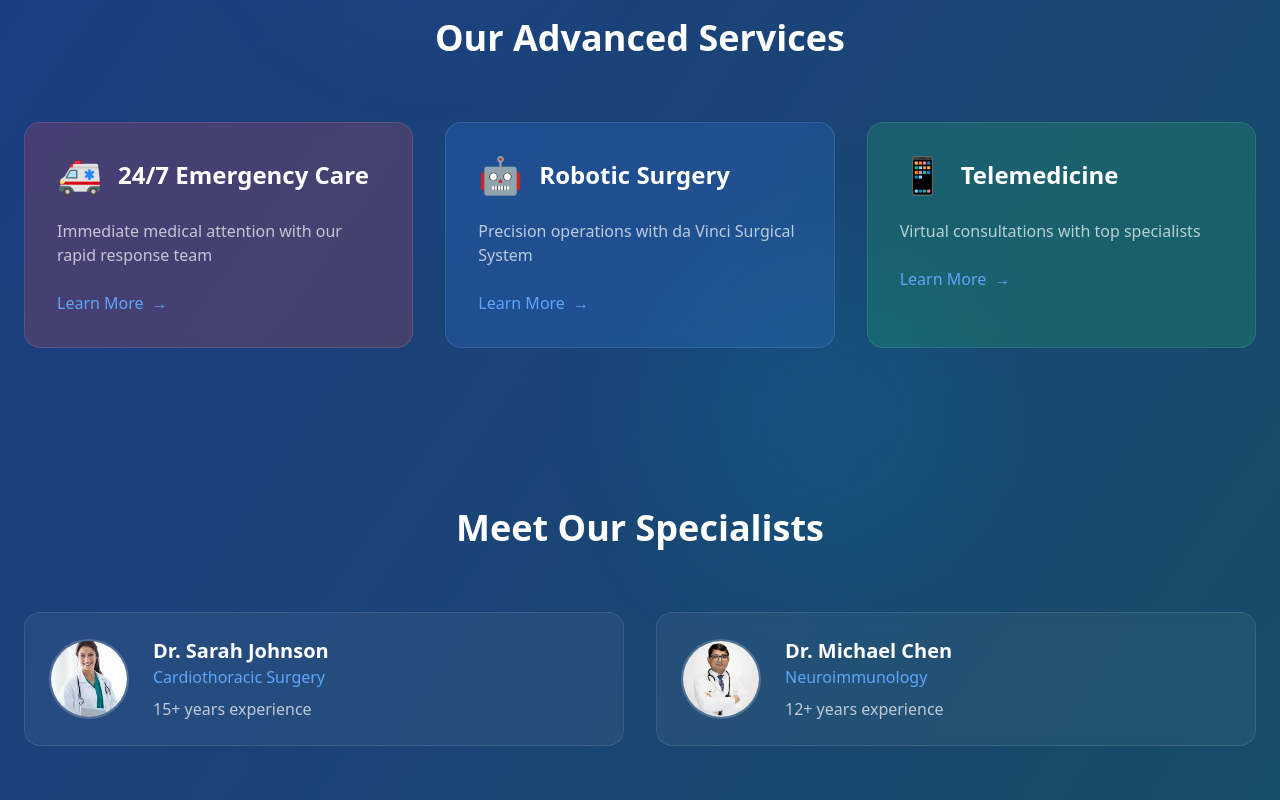
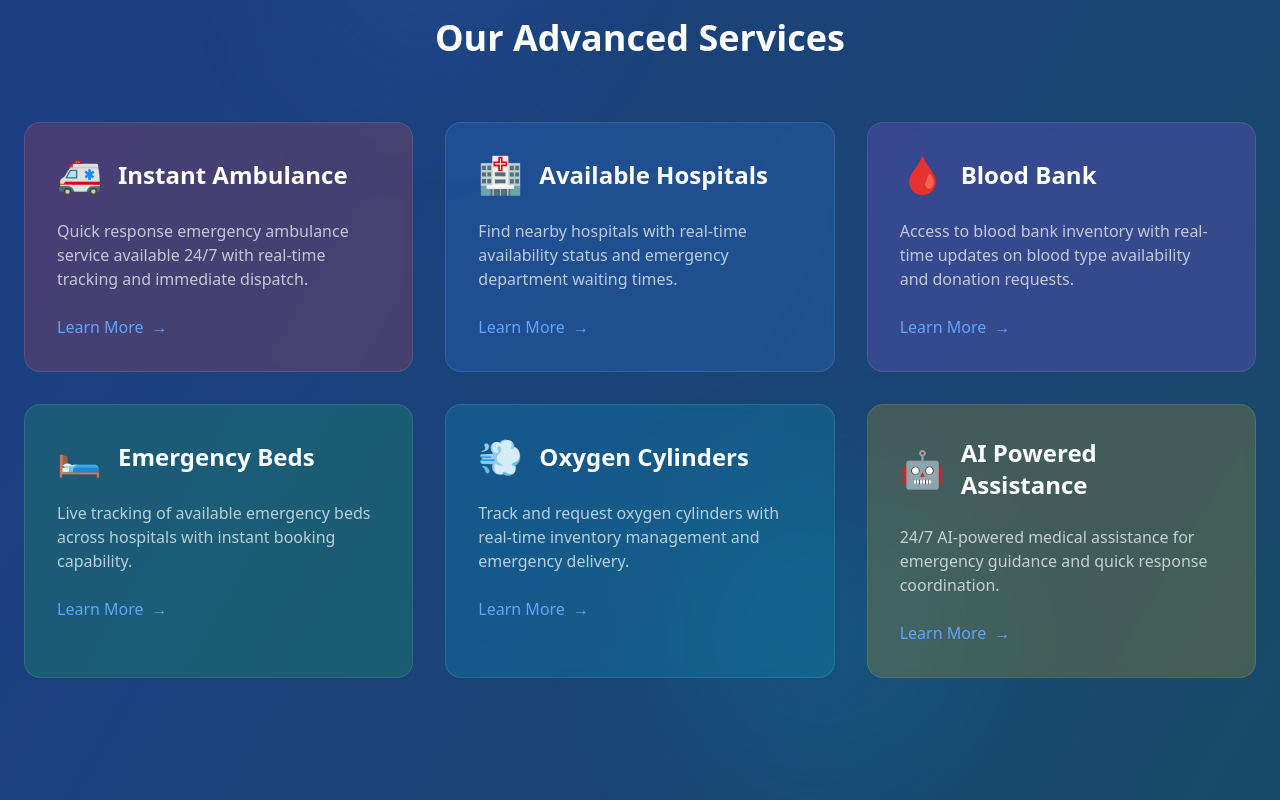
Before and after one commit to Adit10076/MediCare, a Next.js app: page / in a window 1280 px wide. Shown: the part 640-1440 px from the top of the page. Built offline with nearby package versions, Linux system fonts and the light colour scheme.

Commit message:
updated services section

```diff
--- a/app/components/ServiceCard.tsx
+++ b/app/components/ServiceCard.tsx
@@ -1,5 +1,6 @@
 'use client';
-import { motion } from 'framer-motion';
+import { motion, useAnimation } from 'framer-motion';
+import { useState, useRef, useEffect } from 'react';
 
 interface ServiceCardProps {
   title: string;
@@ -10,27 +11,133 @@ interface ServiceCardProps {
 }
 
 const ServiceCard = ({ title, icon, description, color, index }: ServiceCardProps) => {
+  const [isHovered, setIsHovered] = useState(false);
+  const [mousePos, setMousePos] = useState({ x: 0, y: 0 });
+  const cardRef = useRef<HTMLDivElement>(null);
+  const controls = useAnimation();
+
+  const handleMouseMove = (e: React.MouseEvent<HTMLDivElement>) => {
+    const rect = cardRef.current?.getBoundingClientRect();
+    if (rect) {
+      const x = e.clientX - rect.left;
+      const y = e.clientY - rect.top;
+      setMousePos({ x, y });
+
+      // Calculate rotation based on mouse position
+      const rotateX = ((y - rect.height / 2) / rect.height) * 20;
+      const rotateY = ((x - rect.width / 2) / rect.width) * -20;
+
+      controls.start({
+        rotateX,
+        rotateY,
+        transition: { type: 'spring', stiffness: 200, damping: 20 }
+      });
+    }
+  };
+
+  const handleMouseLeave = () => {
+    setIsHovered(false);
+    controls.start({
+      rotateX: 0,
+      rotateY: 0,
+      scale: 1,
+      transition: { type: 'spring', stiffness: 300 }
+    });
+  };
+
   return (
     <motion.div
+      ref={cardRef}
       initial={{ opacity: 0, y: 50 }}
       whileInView={{ opacity: 1, y: 0 }}
       viewport={{ once: true, margin: "0px 0px -100px 0px" }}
       transition={{ delay: index * 0.2 }}
-      className={`p-8 rounded-2xl backdrop-blur-sm border border-white/10 hover:border-white/20 transition-all ${color}`}
+      onMouseMove={handleMouseMove}
+      onMouseEnter={() => setIsHovered(true)}
+      onMouseLeave={handleMouseLeave}
+      animate={controls}
+      className={`p-8 rounded-2xl backdrop-blur-sm border border-white/10 hover:border-white/20 transition-all ${color} relative overflow-hidden`}
+      whileHover={{ scale: 1.05 }}
     >
+      {/* Animated background elements */}
+      <motion.div
+        className="absolute inset-0 pointer-events-none"
+        style={{
+          background: `radial-gradient(circle at ${mousePos.x}px ${mousePos.y}px, rgba(255,255,255,0.1), transparent)`,
+        }}
+        animate={{
+          opacity: isHovered ? 1 : 0,
+        }}
+        transition={{ duration: 0.3 }}
+      />
+
+      <motion.div
+        className="absolute inset-0 bg-gradient-to-b from-transparent via-white/5 to-transparent opacity-0 pointer-events-none"
+        animate={{
+          opacity: isHovered ? 1 : 0,
+          y: mousePos.y - 100,
+        }}
+        transition={{ type: 'spring', stiffness: 200 }}
+      />
+
+      {/* Floating particles */}
+      {isHovered && (
+        <>
+          {[...Array(3)].map((_, i) => (
+            <motion.div
+              key={i}
+              className="absolute w-2 h-2 bg-white/20 rounded-full pointer-events-none"
+              initial={{ scale: 0, opacity: 0 }}
+              animate={{
+                scale: 1,
+                opacity: 1,
+                x: mousePos.x + Math.sin(Date.now() * 0.001 + i) * 20,
+                y: mousePos.y + Math.cos(Date.now() * 0.001 + i) * 20,
+              }}
+              transition={{
+                type: 'spring',
+                stiffness: 100,
+                damping: 20,
+                repeat: Infinity,
+                repeatType: 'mirror',
+                duration: 2
+              }}
+            />
+          ))}
+        </>
+      )}
+
+      {/* Content */}
+      <div className="relative z-10">
         <div className="flex items-center mb-6">
-        <div className="text-4xl mr-4">{icon}</div>
+          <motion.div
+            className="text-4xl mr-4"
+            animate={{
+              scale: isHovered ? 1.2 : 1,
+              rotate: isHovered ? [0, 5, -5, 0] : 0,
+            }}
+            transition={{ type: 'spring', stiffness: 300 }}
+          >
+            {icon}
+          </motion.div>
           <h3 className="text-2xl font-semibold text-white">{title}</h3>
         </div>
         <p className="text-white/70">{description}</p>
         <div className="mt-6">
           <motion.button
-          whileHover={{ x: 5 }}
+            whileHover={{ x: 10 }}
+            transition={{ type: 'spring', stiffness: 300 }}
             className="text-blue-400 hover:text-blue-300 flex items-center"
           >
             Learn More
-          <span className="ml-2">→</span>
+            <motion.span
+              animate={{ x: isHovered ? 5 : 0 }}
+              className="ml-2"
+            >
+              →
+            </motion.span>
           </motion.button>
+        </div>
       </div>
     </motion.div>
   );
--- a/app/page.tsx
+++ b/app/page.tsx
@@ -1,50 +1,69 @@
-'use client';
-import { motion, useScroll, useTransform } from 'framer-motion';
-import Navbar from '@/components/Navbar';
-import ServiceCard from '@/components/ServiceCard';
-import DoctorCard from '@/components/DoctorCard';
-import Section from '@/components/Section';
+"use client"
+import { motion, useScroll, useTransform } from "framer-motion"
+import Navbar from "@/components/Navbar"
+import ServiceCard from "@/components/ServiceCard"
+import DoctorCard from "@/components/DoctorCard"
+import Section from "@/components/Section"
+
 
 const HomePage = () => {
-  const { scrollYProgress } = useScroll();
-  const scale = useTransform(scrollYProgress, [0, 1], [1, 1.05]);
-  const y = useTransform(scrollYProgress, [0, 1], [0, -50]);
+  const { scrollYProgress } = useScroll()
+  const scale = useTransform(scrollYProgress, [0, 1], [1, 1.05])
+  const y = useTransform(scrollYProgress, [0, 1], [0, -50])
 
   const medicalServices = [
     {
-      title: '24/7 Emergency Care',
-      icon: '🚑',
-      description: 'Immediate medical attention with our rapid response team',
-      color: 'bg-red-500/20'
+      title: "Instant Ambulance",
+      icon: "🚑",
+      description: "Quick response emergency ambulance service available 24/7 with real-time tracking and immediate dispatch.",
+      color: "bg-red-500/20",
     },
     {
-      title: 'Robotic Surgery',
-      icon: '🤖',
-      description: 'Precision operations with da Vinci Surgical System',
-      color: 'bg-blue-500/20'
+      title: "Available Hospitals",
+      icon: "🏥",
+      description: "Find nearby hospitals with real-time availability status and emergency department waiting times.",
+      color: "bg-blue-500/20",
     },
     {
-      title: 'Telemedicine',
-      icon: '📱',
-      description: 'Virtual consultations with top specialists',
-      color: 'bg-green-500/20'
-    }
+      title: "Blood Bank",
+      icon: "🩸",
+      description: "Access to blood bank inventory with real-time updates on blood type availability and donation requests.",
+      color: "bg-purple-500/20",
+    },
+    {
+      title: "Emergency Beds",
+      icon: "🛏️",
+      description: "Live tracking of available emergency beds across hospitals with instant booking capability.",
+      color: "bg-green-500/20",
+    },
+    {
+      title: "Oxygen Cylinders",
+      icon: "💨",
+      description: "Track and request oxygen cylinders with real-time inventory management and emergency delivery.",
+      color: "bg-cyan-500/20",
+    },
+    {
+      title: "AI Powered Assistance",
+      icon: "🤖",
+      description: "24/7 AI-powered medical assistance for emergency guidance and quick response coordination.",
+      color: "bg-yellow-500/20",
+    },
   ];
 
   const doctors = [
     {
-      name: 'Dr. Sarah Johnson',
-      specialty: 'Cardiothoracic Surgery',
-      image: '/images/doctors/dr-sarah.jpg',
-      experience: '15+ years'
+      name: "Dr. Sarah Johnson",
+      specialty: "Cardiothoracic Surgery",
+      image: "/images/doctors/dr-sarah.jpg",
+      experience: "15+ years",
     },
     {
-      name: 'Dr. Michael Chen',
-      specialty: 'Neuroimmunology',
-      image: '/images/doctors/dr-chen.jpg',
-      experience: '12+ years'
-    }
-  ];
+      name: "Dr. Michael Chen",
+      specialty: "Neuroimmunology",
+      image: "/images/doctors/dr-chen.jpg",
+      experience: "12+ years",
+    },
+  ]
 
   return (
     <div className="min-h-screen bg-gradient-to-br from-blue-900 to-cyan-900 relative overflow-hidden">
@@ -77,15 +96,15 @@ const HomePage = () => {
                 Transforming
                 <motion.span
                   animate={{ rotate: [0, 2, -2, 0] }}
-                  transition={{ duration: 2, repeat: Infinity }}
+                  transition={{ duration: 2, repeat: Number.POSITIVE_INFINITY }}
                   className="bg-gradient-to-r from-blue-400 to-cyan-400 bg-clip-text text-transparent block"
                 >
                   Healthcare
                 </motion.span>
               </h1>
               <p className="text-xl text-white/80 mb-8 max-w-xl">
-                Experience next-generation medical care with AI-powered diagnostics,
-                robotic surgery, and personalized treatment plans.
+                Experience next-generation medical care with AI-powered diagnostics, robotic surgery, and personalized
+                treatment plans.
               </p>
               <div className="flex gap-4">
                 <motion.button
@@ -110,10 +129,10 @@ const HomePage = () => {
             >
               <div className="grid grid-cols-2 gap-6 w-full max-w-xl">
                 {[
-                  { title: 'AI Diagnostics', icon: '🧠', desc: 'Instant analysis' },
-                  { title: 'E-Records', icon: '📁', desc: 'Secure storage' },
-                  { title: 'Live Monitoring', icon: '📈', desc: 'Real-time tracking' },
-                  { title: 'Smart Pharmacy', icon: '💊', desc: 'Auto-refills' }
+                  { title: "AI Diagnostics", icon: "🧠", desc: "Instant analysis" },
+                  { title: "E-Records", icon: "📁", desc: "Secure storage" },
+                  { title: "Live Monitoring", icon: "📈", desc: "Real-time tracking" },
+                  { title: "Smart Pharmacy", icon: "💊", desc: "Auto-refills" },
                 ].map((feature, index) => (
                   <motion.div
                     key={index}
@@ -121,9 +140,7 @@ const HomePage = () => {
                     className="bg-white/5 backdrop-blur-lg p-6 rounded-2xl border border-white/10 hover:border-white/20 transition-all"
                   >
                     <div className="text-4xl mb-4">{feature.icon}</div>
-                    <h3 className="text-xl font-semibold text-white mb-2">
-                      {feature.title}
-                    </h3>
+                    <h3 className="text-xl font-semibold text-white mb-2">{feature.title}</h3>
                     <p className="text-white/70 text-sm">{feature.desc}</p>
                   </motion.div>
                 ))}
@@ -136,24 +153,18 @@ const HomePage = () => {
         <Section title="Our Advanced Services">
           <div className="grid grid-cols-1 md:grid-cols-3 gap-8">
             {medicalServices.map((service, index) => (
-              <ServiceCard
-                key={service.title}
-                {...service}
-                index={index}
-              />
+              <ServiceCard key={service.title} {...service} index={index} />
             ))}
           </div>
         </Section>
+
+
 
         {/* Specialists Section */}
         <Section title="Meet Our Specialists">
           <div className="grid grid-cols-1 md:grid-cols-2 gap-8">
             {doctors.map((doctor, index) => (
-              <DoctorCard
-                key={doctor.name}
-                {...doctor}
-                index={index}
-              />
+              <DoctorCard key={doctor.name} {...doctor} index={index} />
             ))}
           </div>
         </Section>
@@ -161,14 +172,8 @@ const HomePage = () => {
         {/* CTA Section */}
         <section className="bg-gradient-to-r from-blue-600/30 to-cyan-600/30 py-32">
           <div className="container mx-auto px-6 text-center">
-            <motion.div
-              initial={{ opacity: 0 }}
-              whileInView={{ opacity: 1 }}
-              className="max-w-3xl mx-auto"
-            >
-              <h2 className="text-4xl md:text-5xl font-bold text-white mb-8">
-                Start Your Health Journey Today
-              </h2>
+            <motion.div initial={{ opacity: 0 }} whileInView={{ opacity: 1 }} className="max-w-3xl mx-auto">
+              <h2 className="text-4xl md:text-5xl font-bold text-white mb-8">Start Your Health Journey Today</h2>
               <div className="flex justify-center space-x-4">
                 <motion.button
                   whileHover={{ scale: 1.05 }}
@@ -188,7 +193,7 @@ const HomePage = () => {
         </section>
       </main>
     </div>
-  );
-};
+  )
+}
 
-export default HomePage;
+export default HomePage
```
Also changed, not shown: package.json (+6 -4 lines), 1 other file (tests, documents, lock files or other folders). Lines whose indentation alone changed are shown as unchanged.
